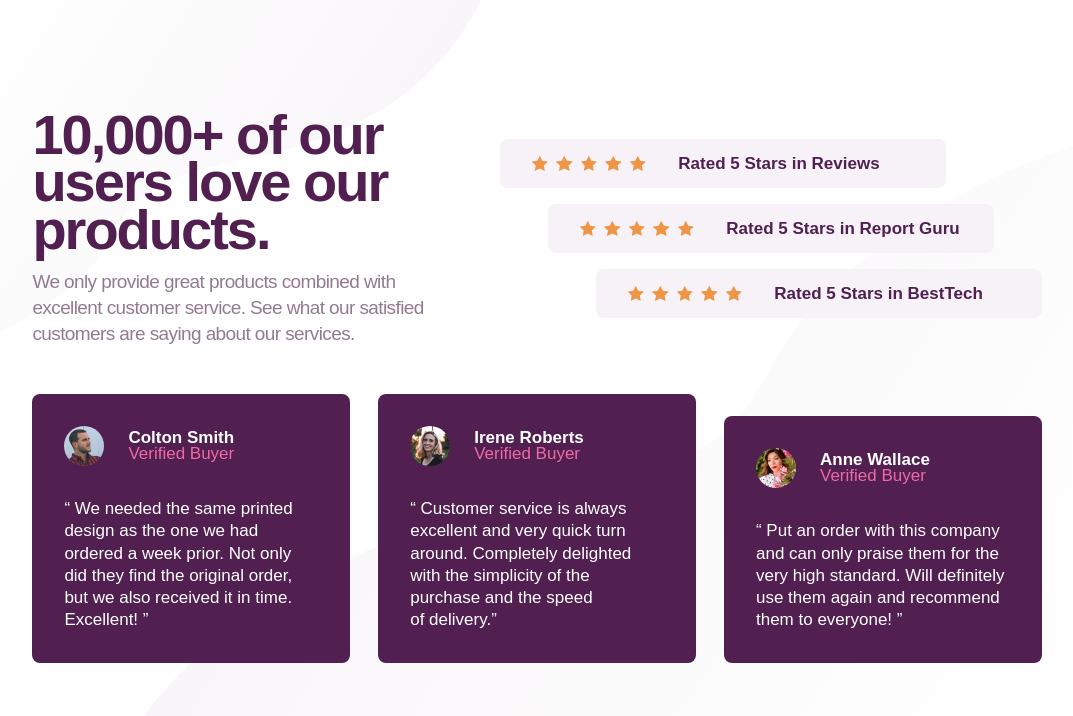
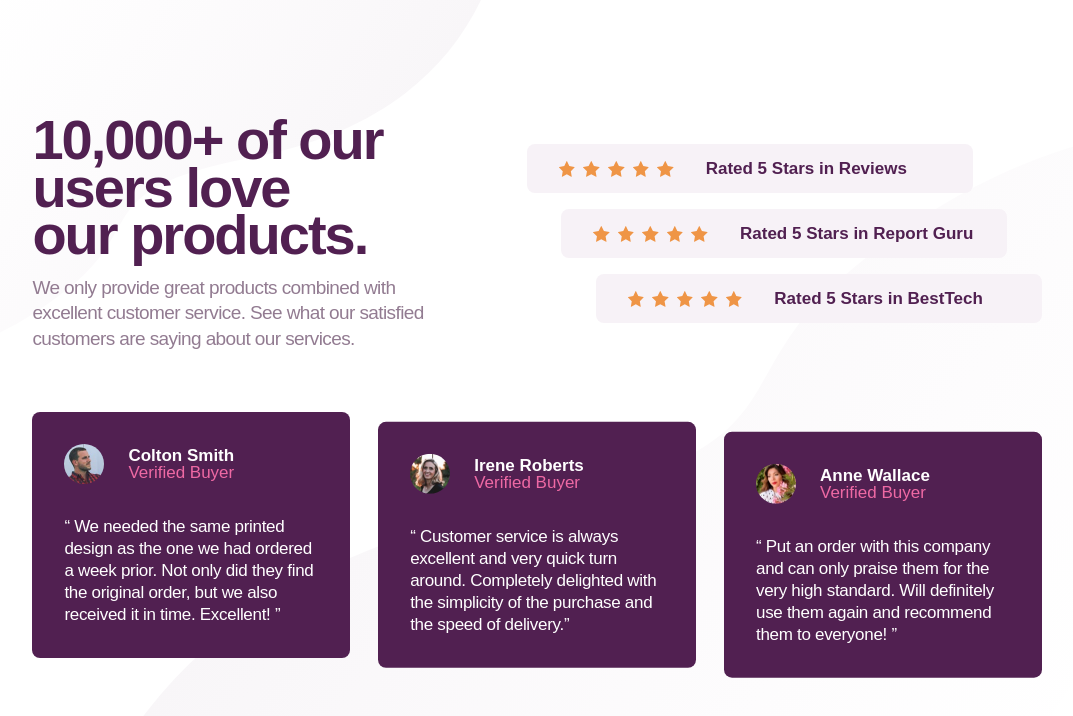
Before and after one commit to schindlerdumagat/social-proof-section, a plain HTML site: page index.html in a window 1280 px wide. Shown: the whole page, without its empty margins (103-1176 px from the left). Drawn offline with Linux system fonts and the light colour scheme; a web font is replaced by a local one.

Commit message:
refactor: version 2

```diff
--- a/style.css
+++ b/style.css
@@ -1,3 +1,4 @@
+/* CSS RESETS */
 
 /* Box sizing rules */
 *,
@@ -34,7 +35,7 @@ body {
 
 h1, h2 {
   line-height: 0.85; /* Set shorter line heights on headings and interactive elements */
-  /* text-wrap: balance; Balance text wrapping on headings */
+  text-wrap: balance; /* Balance text wrapping on headings */
 }
 
 /* Make images easier to work with */
@@ -70,6 +71,8 @@ picture {
   font-weight: 700;
   src: url('../fonts/league-spartan-v14-latin-700.woff2') format('woff2'); /* Chrome 36+, Opera 23+, Firefox 39+, Safari 12+, iOS 10+ */
 }
+
+/* CUSTOM VARIABLES */
 
 :root {
 
@@ -109,31 +112,31 @@ picture {
 }
 
 body {
-    display: flex;
-    flex-direction: column;
-    align-items: center;
   font-family: var(--ff-main);
   font-size: var(--fs-body);
   color: var(--clr-purple-300);
   background-color: var(--clr-white);
-    padding-inline: var(--space-300);
-    padding-block: clamp(var(--space-1000), 4.2077rem + 3.3803vw, var(--space-1425));
   background-image: url("./images/bg-pattern-top-mobile.svg"),
                     url("./images/bg-pattern-bottom-mobile.svg");
-    background-repeat: no-repeat;
+  background-repeat: no-repeat, no-repeat;
   background-position: top left, bottom right;
   background-size: auto, contain;
+  padding-inline: var(--space-300);
+  padding-block: clamp(var(--space-1000), 2.8531rem + 9.1603vw, var(--space-1425));
+  display: flex;
+  flex-direction: column;
+  align-items: center;
 }
 
 .hero {
-    max-inline-size: 28.313rem;
+    max-inline-size: 28.813rem;
 }
 
 .hero__layout {
     display: flex;
     flex-direction: column;
     gap: clamp(var(--space-400), 1.5229rem + 2.0356vw, var(--space-500));
-    margin-block-end: var(--space-600);
+    margin-block-end: clamp(var(--space-600), 1.8571rem + 2.381vw, var(--space-800));
 }
 
 .hero__header {
@@ -143,7 +146,6 @@ body {
 .hero__title {
   color: var(--clr-purple-900);
   font-size: clamp(2.5rem, 1.5458rem + 4.0712vw, 3.5rem);
-    font-weight: 700;
   letter-spacing: -2px;
   margin-block-end: var(--space-200);
 }
@@ -159,17 +161,16 @@ body {
     display: flex;
     flex-direction: column;
     gap: var(--space-200);
-    max-inline-size: 33.875rem;
 }
 
 .reviews__item {
+  padding: var(--space-200) var(--space-400);
+  border-radius: var(--rounded-sm);
+  background-color: var(--clr-purple-100);
   display: flex;
   flex-direction: column;
   align-items: center;
   gap: clamp(var(--space-200), 0.0458rem + 4.0712vw, var(--space-400));
-  padding: var(--space-200) var(--space-400);
-  border-radius: var(--rounded-sm);
-  background-color: var(--clr-purple-100);
 }
 
 .reviews__stars {
@@ -179,7 +180,6 @@ body {
 
 .reviews__description {
   color: var(--clr-purple-900);
-  font-weight: 700;
 }
 
 .testimonials {
@@ -202,11 +202,12 @@ body {
 }
 
 .testimonials__img {
-  border-radius: 999px;
+  border-radius: 50%;
 }
 
 .testimonials__name {
   font-size: inherit;
+  line-height: 1;
 }
 
 .testimonials__status {
@@ -215,8 +216,9 @@ body {
 }
 
 .testimonials__description {
-  text-wrap: pretty;
   line-height: 1.3;
+  font-weight: 500;
+  letter-spacing: -0.3px;
 }
 
 @media screen and (min-width: 48em) {
@@ -253,7 +255,7 @@ body {
     }
 
     .reviews {
-      width: 60%;
+      width: 51%;
     }
 
     .reviews__item {
@@ -273,20 +275,14 @@ body {
     }
 
     .testimonials {
-      max-height: 16rem;
-      height: 100vh;
       grid-template-columns: repeat(3, 1fr);
     }
 
-    .testimonials__card:nth-child(1) {
-      align-self: flex-start;
-    }
-
     .testimonials__card:nth-child(2) {
-      align-self: center;
+      transform: translateY(clamp(0rem, -2.4615rem + 3.8462vw, 1rem));
     }
 
     .testimonials__card:nth-child(3) {
-      align-self: flex-end;
+      transform: translateY(clamp(0rem, -4.9231rem + 7.6923vw, 2rem));
     }
 }
```
Lines whose indentation alone changed are shown as unchanged.
